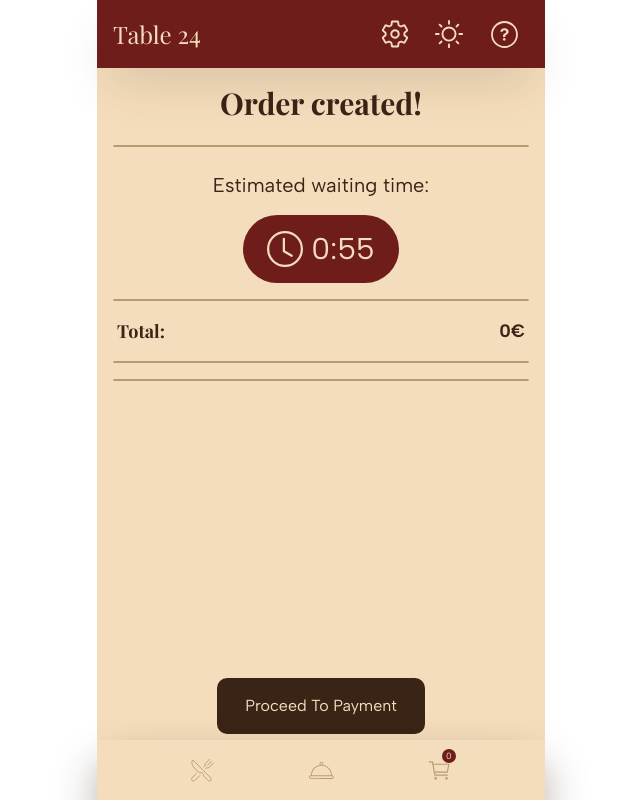
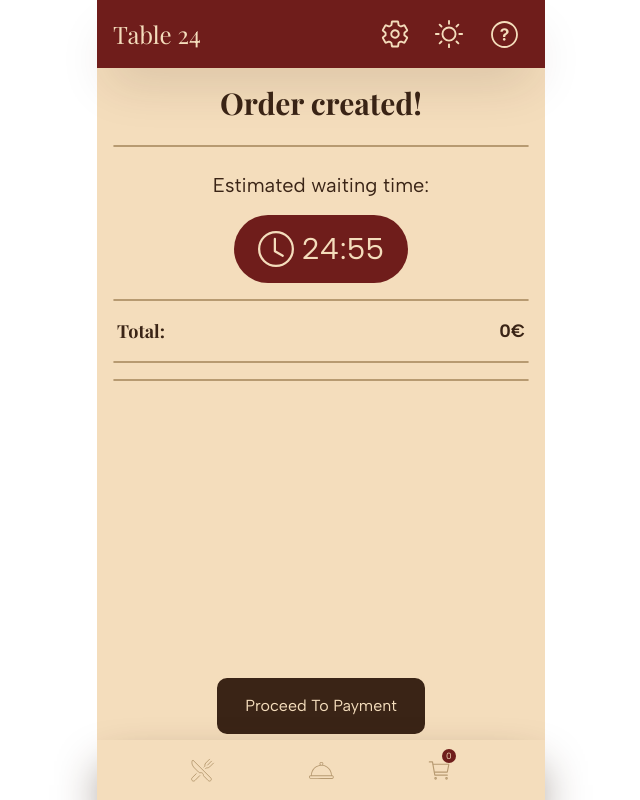
Before and after one commit to DimahBA/HCI_Project, a React (Vite) app in the folder project/: page /ordered in a window 1280 px wide. Shown: the whole page, without its empty margins (319-959 px from the left). Built offline with nearby package versions, Linux system fonts and the light colour scheme.

Commit message:
changed timer duration to 25min

```diff
--- a/project/src/components/Timer.jsx
+++ b/project/src/components/Timer.jsx
@@ -1,7 +1,7 @@
 import React, { useEffect, useState } from "react";
 
 export default function Timer() {
-    const timerDuration = 1;
+    const timerDuration = 25;
 
       const [time, setTime] = useState(timerDuration * 60);
 
```
